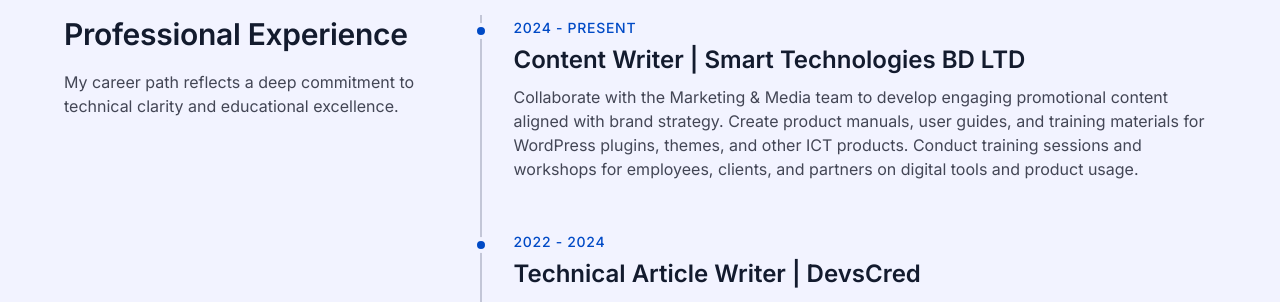
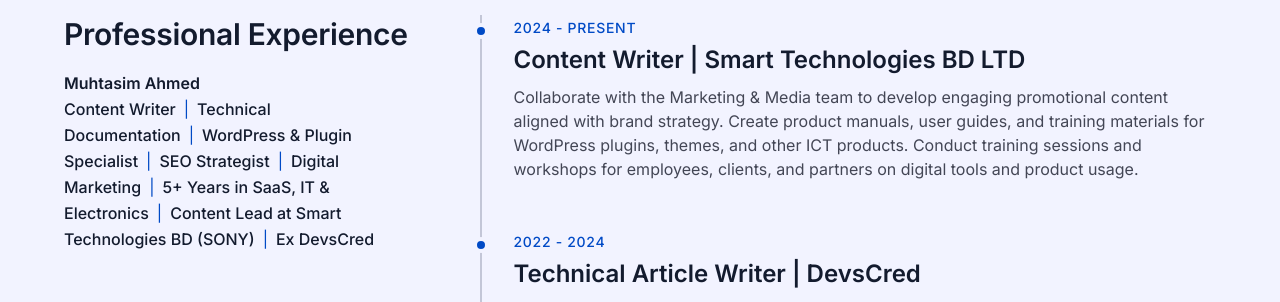
Before and after one commit to muhtasimdevscred-coder/muhtasim-portfolio, a Next.js app: page / in a window 1280 px wide. Shown: the part 761-1063 px from the top of the page. Built offline with nearby package versions, Linux system fonts and the light colour scheme.

Commit message:
Add identity tagline under Professional Experience

```diff
--- a/components/Experience.tsx
+++ b/components/Experience.tsx
@@ -28,9 +28,24 @@
             <h2 className="text-headline-md text-on-surface">
               Professional Experience
             </h2>
-            <p className="text-on-surface-variant mt-4 text-body-md">
-              My career path reflects a deep commitment to technical clarity and
-              educational excellence.
+            <p className="text-body-md text-on-surface-variant mt-4 leading-relaxed">
+              <span className="text-on-surface font-semibold">Muhtasim Ahmed</span>
+              <br />
+              <span className="text-on-surface font-medium">Content Writer</span>
+              <span className="text-primary mx-2">|</span>
+              <span className="text-on-surface font-medium">Technical Documentation</span>
+              <span className="text-primary mx-2">|</span>
+              <span className="text-on-surface font-medium">WordPress &amp; Plugin Specialist</span>
+              <span className="text-primary mx-2">|</span>
+              <span className="text-on-surface font-medium">SEO Strategist</span>
+              <span className="text-primary mx-2">|</span>
+              <span className="text-on-surface font-medium">Digital Marketing</span>
+              <span className="text-primary mx-2">|</span>
+              <span className="text-on-surface font-medium">5+ Years in SaaS, IT &amp; Electronics</span>
+              <span className="text-primary mx-2">|</span>
+              <span className="text-on-surface font-medium">Content Lead at Smart Technologies BD (SONY)</span>
+              <span className="text-primary mx-2">|</span>
+              <span className="text-on-surface font-medium">Ex DevsCred</span>
             </p>
           </div>
 
```
